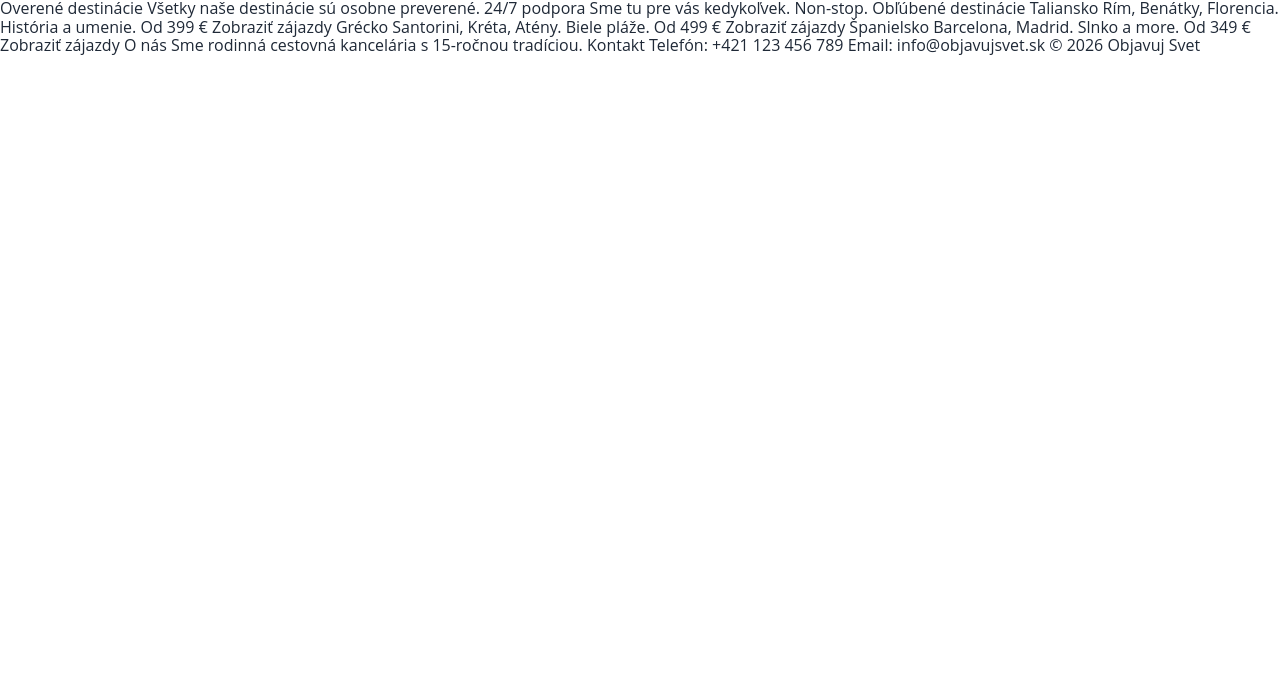
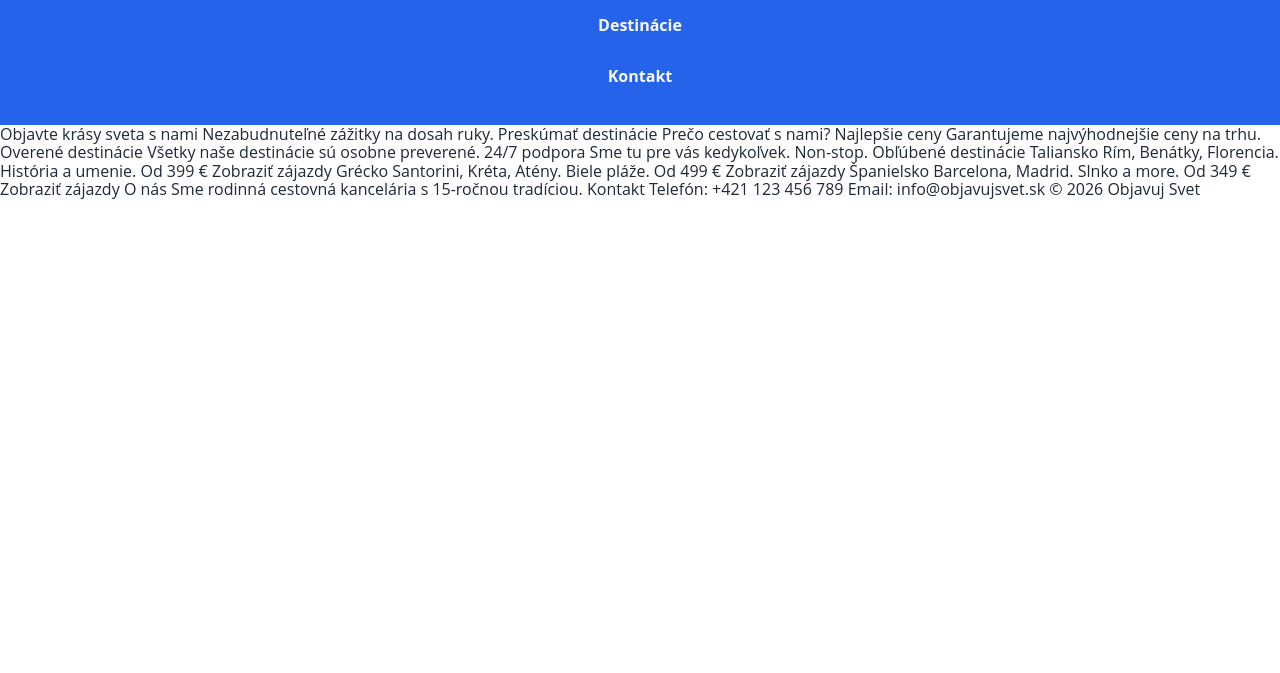
Before and after one commit to m1rec3k/cestovka, a plain HTML site: page index.html in a window 1280 px wide. Shown: the part 127-800 px from the top of the page. Drawn offline with Linux system fonts and the light colour scheme.

Commit message:
hlavicka

```diff
--- a/assets/css/style.css
+++ b/assets/css/style.css
@@ -48,4 +48,27 @@ h1,h2,h3 {
     flex-direction: column;
     align-items: center;
     gap: 1rem;
+    padding: var(--medzera-s);
 }
+
+.navigacia_polozka {
+    font-weight: 700;
+    padding: 0.5rem var(--medzera-m);
+    border-radius: 4px;
+    transition: background-color 0.3s;
+}
+
+.navigacia_zoznam {
+    display: flex;
+    flex-direction: column;
+    align-items: center;
+    gap: var(--medzera-s);
+}
+
+.navigacia {
+    margin: var(--medzera-s);
+}
+
+.navigacia_polozka:hover {
+    background-color: var(--primarna-tmava);
+}
```
